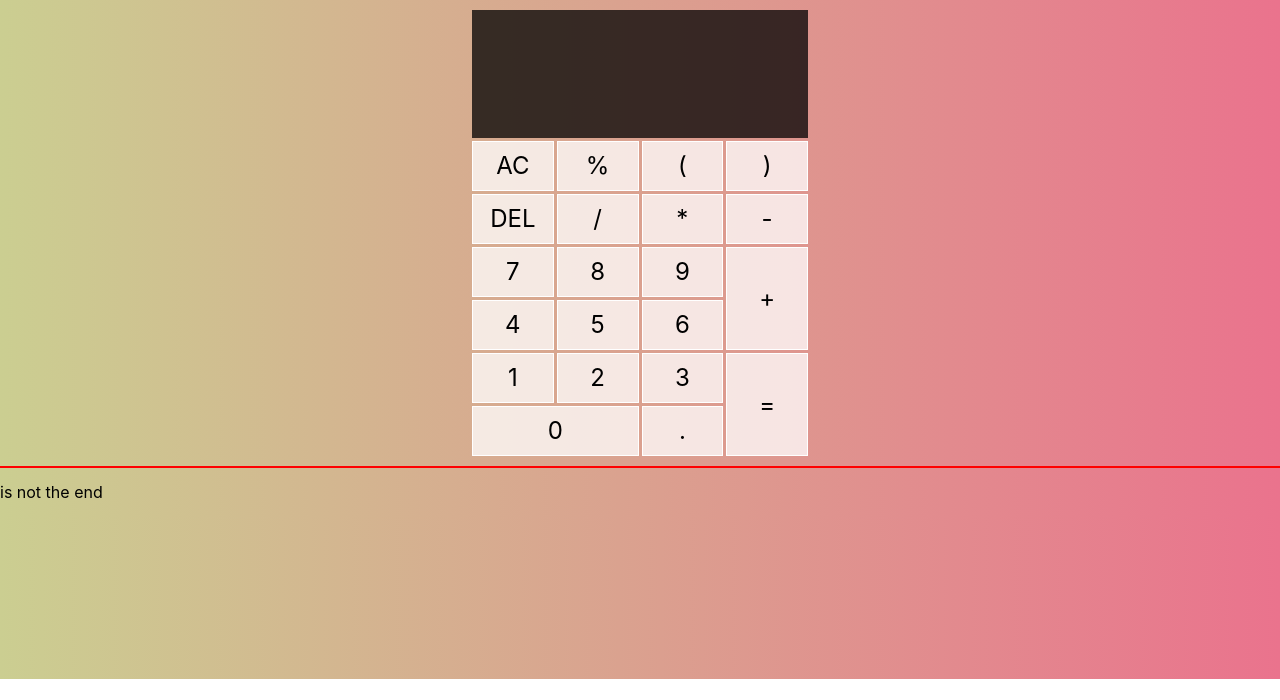
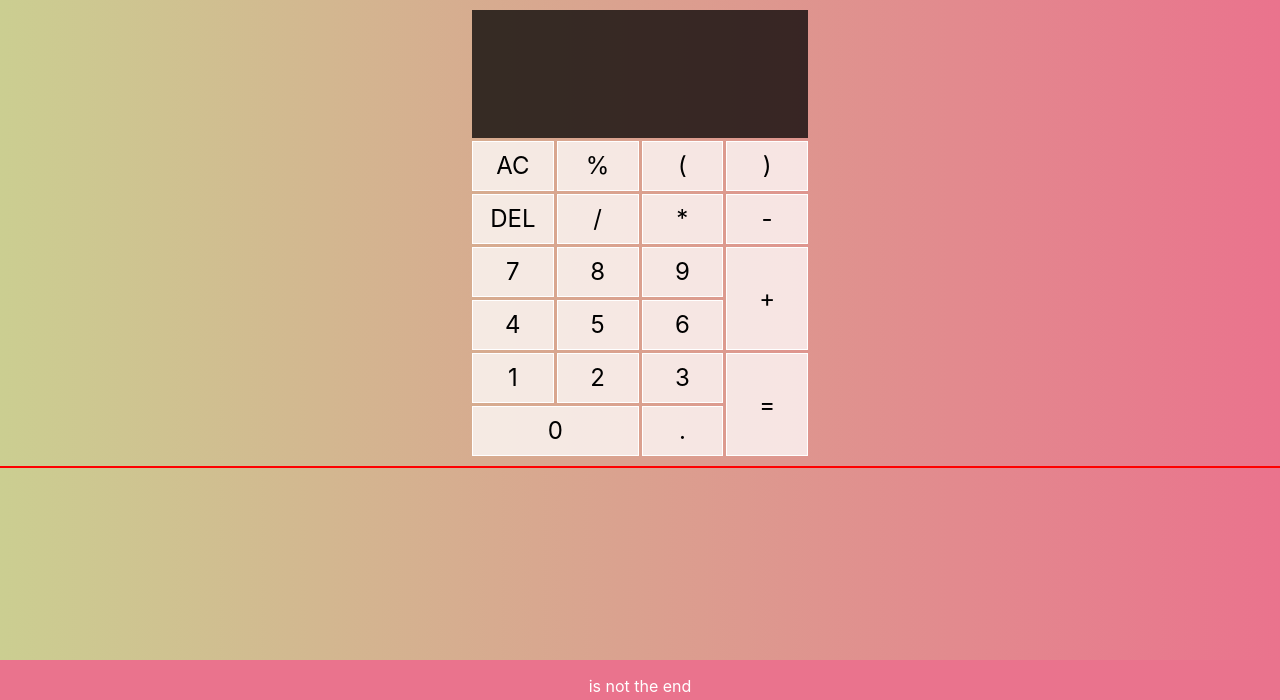
Before and after one commit to ExtF8/calculator_forafriend, a plain HTML site: page index.html in a window 1280 px wide. Shown: the part 121-821 px from the top of the page. Before the commit the page ends 800 px from the top, so only its background shows below. Drawn offline with Linux system fonts and the light colour scheme.

Commit message:
Fixed header bug/palcement
Added id's

```diff
--- a/index.html
+++ b/index.html
@@ -10,11 +10,12 @@
         <title>Calculator for a Friend</title>
     </head>
     <body>
+        <div id="page-container">
+            <div id="content-wrap">
                 <header>
                     <h1>This is the Calculator <br> for a Friend</h1>
                 </header>
                 <div class="calculator">
-
                     <div class="calculator-grid">
 
                         <!-- screen -->
@@ -48,6 +49,8 @@
 
                     </div>
                 </div>
+            </div>
+            <footer id="footer"><p>is not the end</p></footer>
+        </div>
     </body>
-<footer class="footer"><p>is not the end</p></footer>
 </html>
```
Lines whose indentation alone changed are shown as unchanged.
